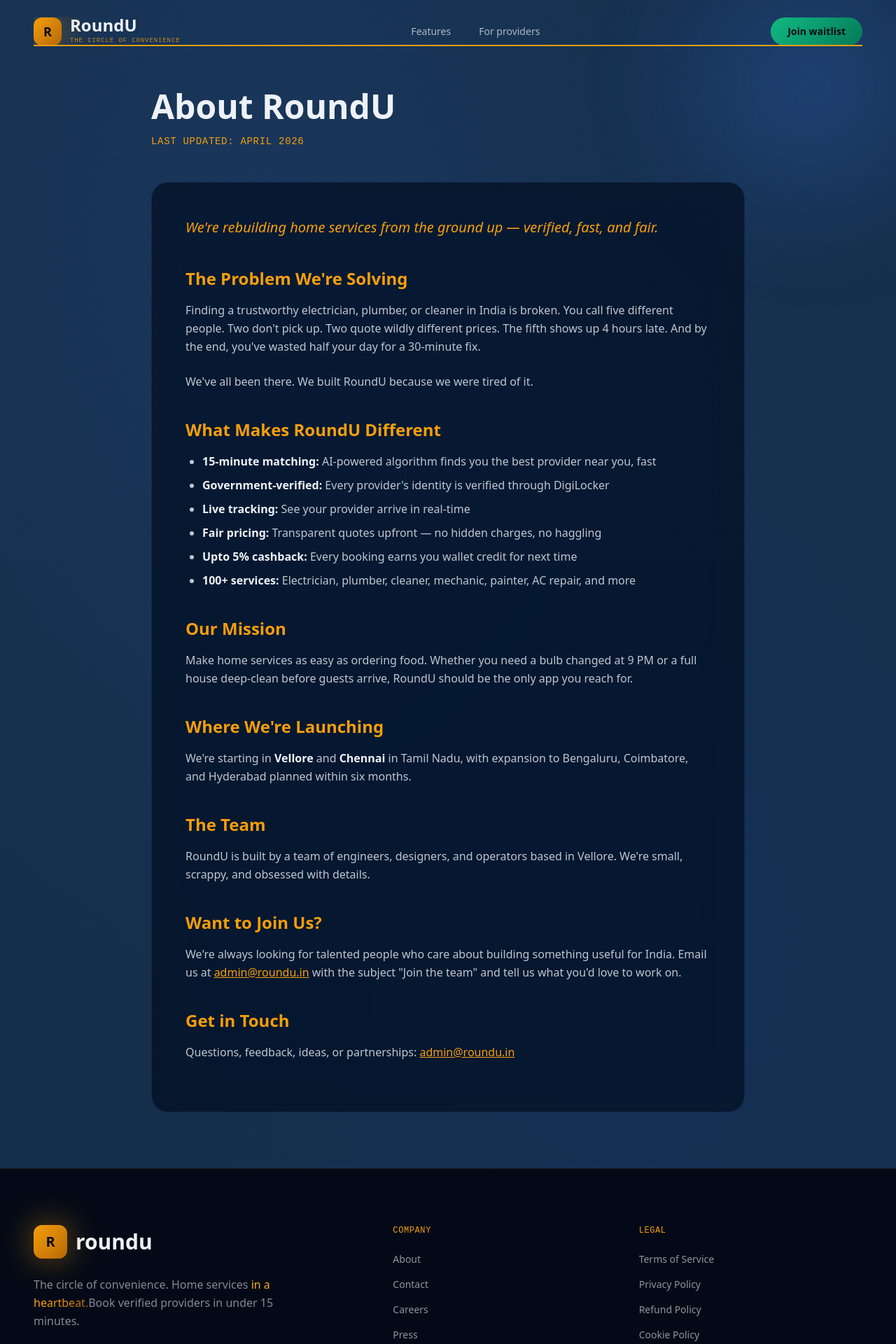
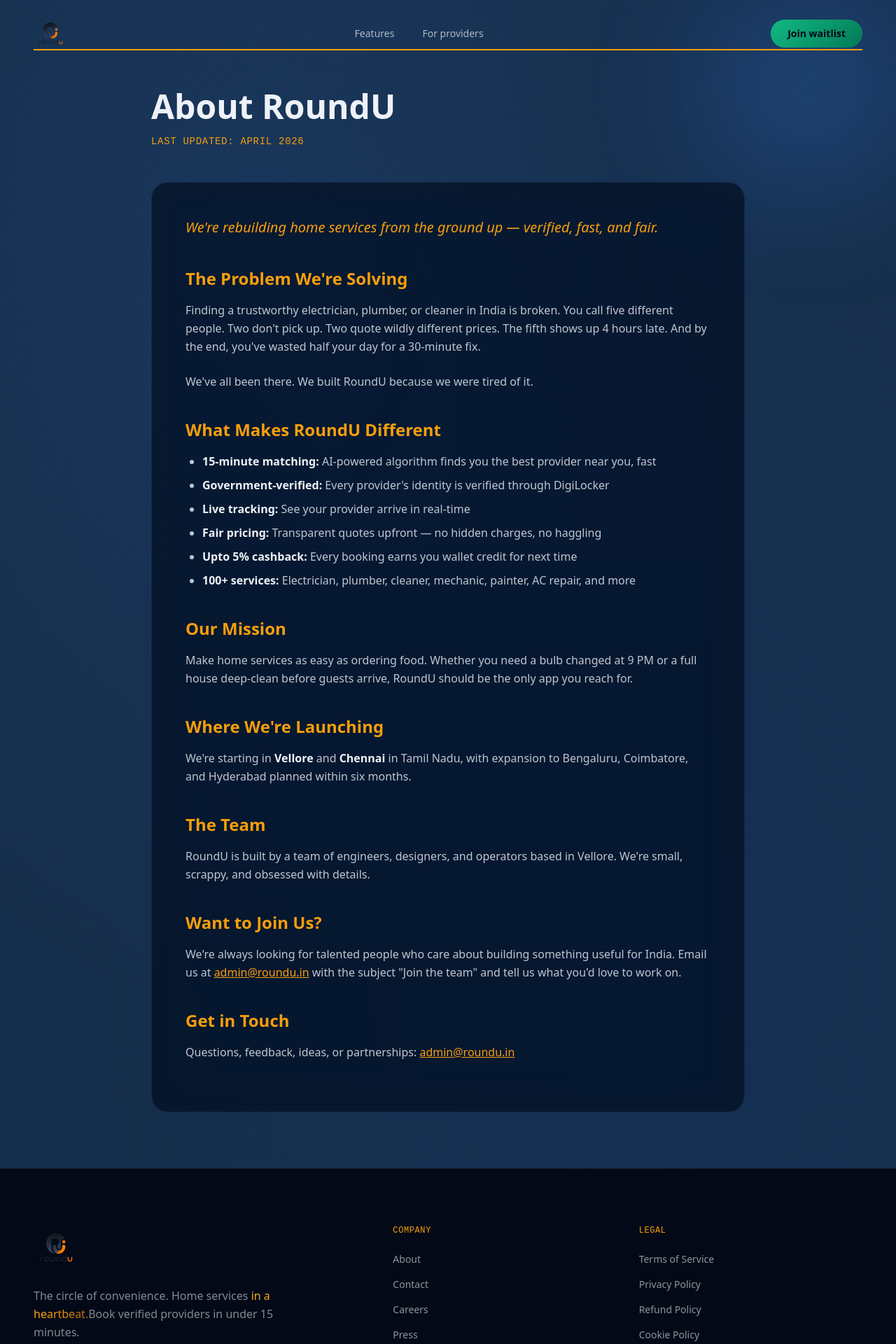
Before and after one commit to arjun-30/roundu-web-v2, a Next.js app: page /about in a window 1280 px wide. Shown: the top 1920 px of the page at 70% size. Built offline with nearby package versions, Linux system fonts and the light colour scheme.

Commit message:
feat: replace placeholder logos with actual RoundU logo in Nav and Footer

```diff
--- a/components/Footer.tsx
+++ b/components/Footer.tsx
@@ -1,5 +1,6 @@
 'use client';
 
+import Image from 'next/image';
 import { Instagram, Linkedin, Twitter, Facebook, Youtube, Mail, MapPin } from 'lucide-react';
 
 const socials = [
@@ -40,12 +41,15 @@
 
           {/* Brand column */}
           <div className="lg:col-span-5">
-            <div className="flex items-center gap-3 mb-6">
-              <div className="relative w-12 h-12 rounded-xl bg-gradient-to-br from-amber-500 to-amber-700 flex items-center justify-center font-display font-bold text-ink text-xl">
-                <span className="relative z-10">R</span>
-                <div className="absolute inset-0 rounded-xl bg-amber-500 blur-xl opacity-50"></div>
-              </div>
-              <span className="font-display text-3xl font-semibold text-bg">roundu</span>
+            <div className="mb-6">
+              <Image
+                src="/logo.png"
+                alt="RoundU"
+                width={160}
+                height={64}
+                className="object-contain"
+                style={{ maxHeight: 64, width: 'auto' }}
+              />
             </div>
 
             <p className="text-bg/55 leading-relaxed mb-8 max-w-sm">
--- a/components/Nav.tsx
+++ b/components/Nav.tsx
@@ -3,6 +3,7 @@
 import { useEffect, useState } from 'react';
 import { motion, useScroll, useSpring } from 'framer-motion';
 import Link from 'next/link';
+import Image from 'next/image';
 
 export default function Nav() {
   const [scrolled, setScrolled] = useState(false);
@@ -32,15 +33,16 @@
             style={{ scaleX }}
           />
           {/* Logo */}
-          <Link href="/" className="flex items-center gap-3 group">
-            <div className="relative w-10 h-10 rounded-xl bg-gradient-to-br from-amber-500 to-amber-700 flex items-center justify-center font-display font-bold text-ink text-lg group-hover:scale-110 transition-transform">
-              <span className="relative z-10">R</span>
-              <div className="absolute inset-0 rounded-xl bg-amber-500 blur-xl opacity-50 group-hover:opacity-80 transition-opacity"></div>
-            </div>
-            <div className="flex flex-col">
-              <span className="font-display text-2xl font-semibold text-bg leading-none">RoundU</span>
-              <span className="text-[9px] uppercase tracking-widest text-amber-500 mt-1 opacity-80 font-mono">The circle of convenience</span>
-            </div>
+          <Link href="/" className="flex items-center gap-2 group">
+            <Image
+              src="/logo.png"
+              alt="RoundU"
+              width={120}
+              height={48}
+              priority
+              className="object-contain group-hover:scale-105 transition-transform duration-300"
+              style={{ maxHeight: 48, width: 'auto' }}
+            />
           </Link>
 
           {/* Links */}
```
